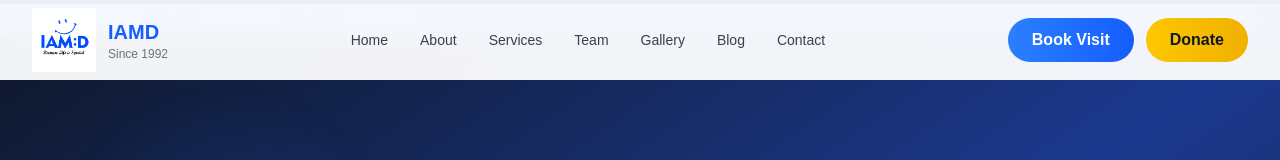
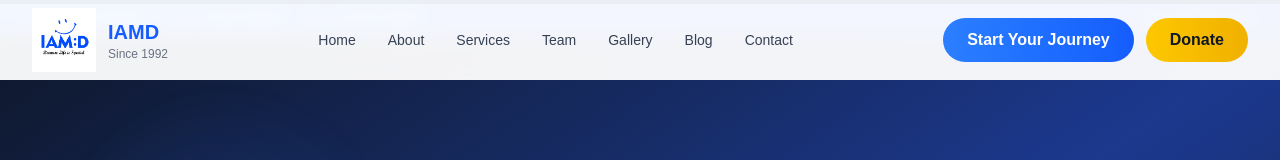
Before and after one commit to Aryan-Dev26/IAMD_Website, a Next.js app: page / in a window 1280 px wide. Shown: the top 160 px of the page. Built offline with nearby package versions, Linux system fonts and the light colour scheme.

Commit message:
Update: Changed 'Book Visit' to 'Start Your Journey' across website

```diff
--- a/app/for-parents/page.js
+++ b/app/for-parents/page.js
@@ -57,7 +57,7 @@ export default function ForParents() {
     },
     {
       question: 'How can I register my child?',
-      answer: 'You can register by clicking the "Book Visit" button on our homepage, calling us directly, or visiting our facility at Manav Mandir, Solan.',
+      answer: 'You can register by clicking the "Start Your Journey" button on our homepage, calling us directly, or visiting our facility at Manav Mandir, Solan.',
     },
     {
       question: 'Are the services free?',
@@ -133,7 +133,7 @@ export default function ForParents() {
               <Calendar className="w-6 h-6 text-white" />
             </div>
             <div>
-              <p className="text-sm text-gray-600">Book Visit</p>
+              <p className="text-sm text-gray-600">Start Journey</p>
               <p className="font-semibold text-gray-900">Schedule Now</p>
             </div>
           </Link>
--- a/app/globals.css
+++ b/app/globals.css
@@ -275,3 +275,12 @@ button:active, a:active {
     padding-right: max(0px, env(safe-area-inset-right));
   }
 }
+
+/* Better input text visibility */
+input, textarea, select {
+  color: #111827 !important; /* Dark text for form inputs */
+}
+
+input::placeholder, textarea::placeholder {
+  color: #9CA3AF !important; /* Medium grey for placeholders */
+}
--- a/components/layout/Header.js
+++ b/components/layout/Header.js
@@ -146,7 +146,7 @@ const Header = () => {
               data-booking-trigger
               className="bg-gradient-to-r from-blue-500 to-blue-600 text-white px-6 py-2.5 rounded-full font-semibold hover:shadow-lg hover:shadow-blue-500/50 transition-all transform hover:scale-105 cursor-pointer"
             >
-              Book Visit
+              Start Your Journey
             </button>
             <a
               href="https://pages.razorpay.com/pl_Khn50cJnC1of3R/view"
@@ -193,7 +193,7 @@ const Header = () => {
                 data-booking-trigger
                 className="bg-gradient-to-r from-orange-500 to-pink-500 text-white px-6 py-4 rounded-xl font-semibold text-center hover:shadow-lg transition-all cursor-pointer mt-4 active:scale-95"
               >
-                Book Visit
+                Start Your Journey
               </button>
               <a
                 href="https://pages.razorpay.com/pl_Khn50cJnC1of3R/view"
--- a/components/shared/BookingModal.js
+++ b/components/shared/BookingModal.js
@@ -109,7 +109,7 @@ export default function BookingModal({ isOpen, onClose }) {
 
         {/* Header */}
         <div className="bg-gradient-to-r from-orange-500 to-pink-500 p-8 text-white rounded-t-3xl">
-          <h2 className="text-3xl font-bold mb-2">Register for Camp</h2>
+          <h2 className="text-3xl font-bold mb-2">Start Your Journey</h2>
           <p className="text-white/90">Choose your preferred way to connect with us</p>
         </div>
 
--- a/components/shared/MobileQuickActions.js
+++ b/components/shared/MobileQuickActions.js
@@ -20,7 +20,7 @@ export default function MobileQuickActions() {
     },
     {
       icon: Calendar,
-      label: 'Book Visit',
+      label: 'Start Journey',
       onClick: () => {
         // Trigger booking modal
         const bookButton = document.querySelector('[data-booking-trigger]');
```
